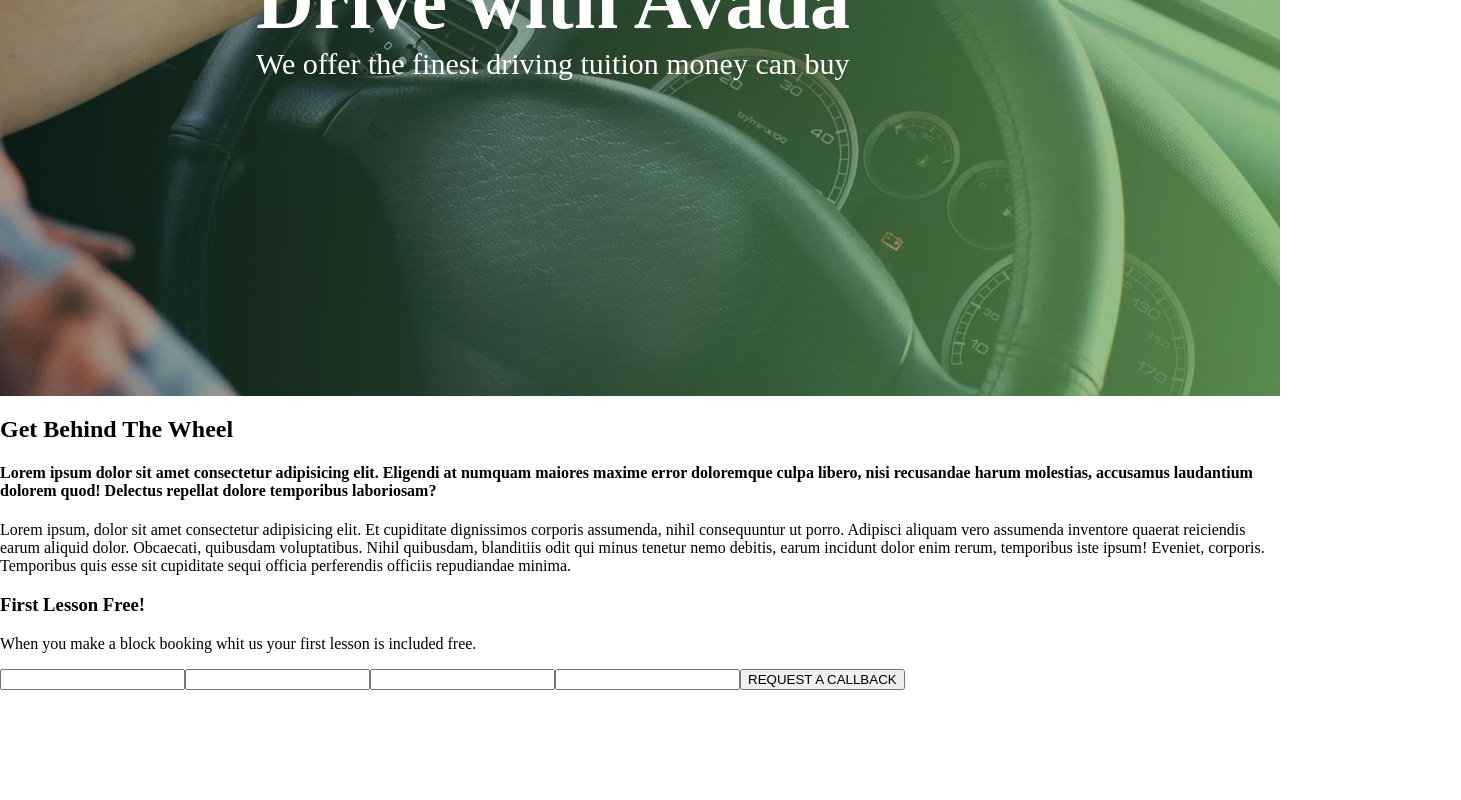
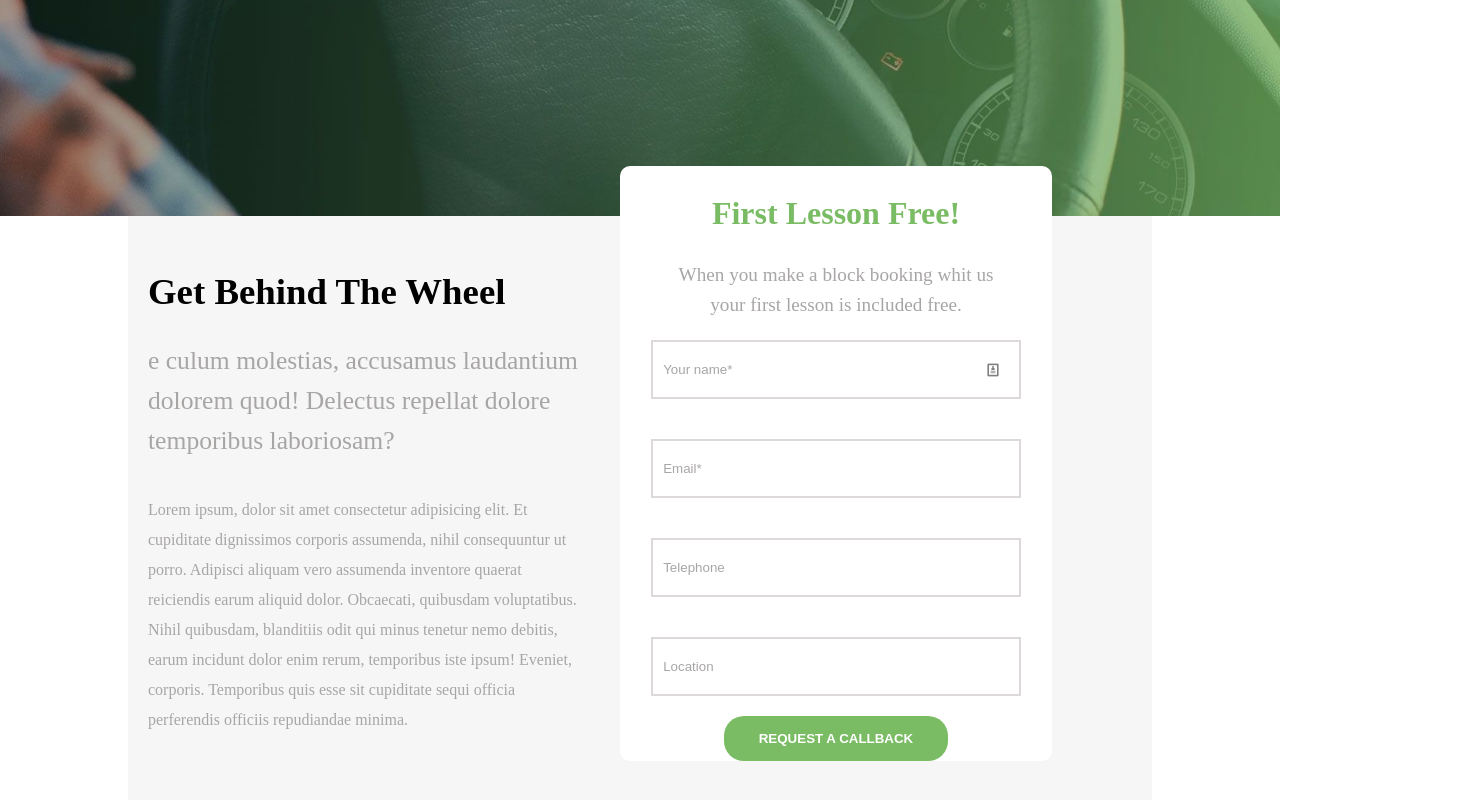
Before and after one commit to MembriniLuca29/proj-html-vuejs, a Vue app: page / in a window 1280 px wide. Shown: the part 584-1384 px from the top of the page, 1461 px wide, since content can reach past the window. Before the commit the page ends 1274 px from the top, so only its background shows below. Built offline with nearby package versions, Linux system fonts and the light colour scheme.

Commit message:
mainFirstcomponent completato

```diff
--- a/src/components/headerComponent .vue
+++ b/src/components/headerComponent .vue
@@ -52,6 +52,7 @@
 
 <style lang="scss" scoped>
 .black-bar{
+    position: fixed;
     display: flex;
     justify-content: space-between;
     width: 70%;
@@ -65,11 +66,12 @@
 }
 /*barra in position fix */
 .fix-bar{
+    position: fixed;
     display: flex;
     padding: 30px 15%;
-
+    margin-top: 50px;
     width: 70%;
-    background-color: rgba(0, 0, 0, 0.6);
+    background-color: rgba(0, 0, 0, 0.4);
     color: white;
     align-items: center;
 
@@ -121,8 +123,6 @@
         color: white;
         border: transparent;
         margin-left: 50px;
-        font-weight: bold;
-        font-weight: 900;
         margin-bottom:10px ;
 
     }
--- a/src/components/mainFirstComponent.vue
+++ b/src/components/mainFirstComponent.vue
@@ -15,7 +15,7 @@
 <div class="container">
   <div>
     <h2>Get Behind The Wheel</h2>
-    <h4>Lorem ipsum dolor sit amet consectetur adipisicing elit. Eligendi at numquam maiores maxime error doloremque culpa libero, nisi recusandae harum molestias, accusamus laudantium dolorem quod! Delectus repellat dolore temporibus laboriosam?</h4>
+    <h4>e culum molestias, accusamus laudantium dolorem quod! Delectus repellat dolore temporibus laboriosam?</h4>
     <p>Lorem ipsum, dolor sit amet consectetur adipisicing elit. Et cupiditate dignissimos corporis assumenda, nihil consequuntur ut porro. Adipisci aliquam vero assumenda inventore quaerat reiciendis earum aliquid dolor. Obcaecati, quibusdam voluptatibus.
     Nihil quibusdam, blanditiis odit qui minus tenetur nemo debitis, earum incidunt dolor enim rerum, temporibus iste ipsum! Eveniet, corporis. Temporibus quis esse sit cupiditate sequi officia perferendis officiis repudiandae minima.
     </p>
@@ -24,10 +24,10 @@
     <h3 class="text-green">First Lesson Free!</h3>
     <p>When you make a block booking whit us your first  lesson is included free.</p>
     <form action="">
-      <input type="text">
-      <input type="mail">
-      <input type="number">
-      <input type="text">
+      <input type="text" placeholder="Your name*" class="input-icon">
+      <input type="mail" placeholder="Email*">
+      <input type="number" placeholder="Telephone">
+      <input type="text" placeholder="Location">
       <button type="submit"> REQUEST A CALLBACK</button>
     </form>
   </div>
@@ -35,6 +35,79 @@
 </template>
 
 <style lang="scss" scoped>
-
+.container{
+  width: 80%;
+  margin: 0 auto;
+  display: flex;
+  background-color:#F6F6F6 ;
+  div{
+    margin: 30px 20px;
+    width: calc((100% / 2) - 80px);
+    text-align: left;
+    line-height: 30px;
+    h2{
+      font-size: 2.3rem;
+    }
+    h4{
+      font-size: 1.6rem;
+      color: rgb(168, 165, 165);
+      line-height: 40px;
+      font-weight: lighter;
+    }
+    p{
+      color: rgb(168, 165, 165);
+    }
+    h3{
+      color: #7ABC64;
+      font-size: 2rem;
+    }
+    form{
+      display: flex;
+      flex-direction: column;
+      align-items: center;
+      input{
+        margin: 20px 0;
+        padding: 20px 10px;
+        width: 80%;
+       border: 2px solid rgb(221, 217, 217);
+      }
+      input::placeholder{
+        color: rgb(168, 165, 165);
+      }
+      .input-icon{
+        background-image: url(../assets/img/image.png);
+        background-repeat: no-repeat;
+        background-position: calc(95%) ;
+      }
+      button{
+        padding: 10px 30px;
+        background-color: #7ABC64;
+        border-radius: 20px;
+        color: white;
+        border: 5px solid transparent;
+        font-weight: bolder;
+      }
+      button:hover{
+        background-color: white;
+        color:#7ABC64 ;
+        padding: 10px 30px;
+        border: 5px solid #7ABC64;
+        cursor: pointer;
+    }
+    }
+  }
+  .firstform{
+    background-color: white;
+    border-radius: 10px;
+    position:relative;
+    top: -80px;
+    text-align: center;
+    p{
+      font-size: 1.2rem;
+      max-width: 80%;
+      margin: 0 auto;
+    }
+  }
+}
 
 </style>
```
Also changed, not shown: src/assets/img/image.png (added).
